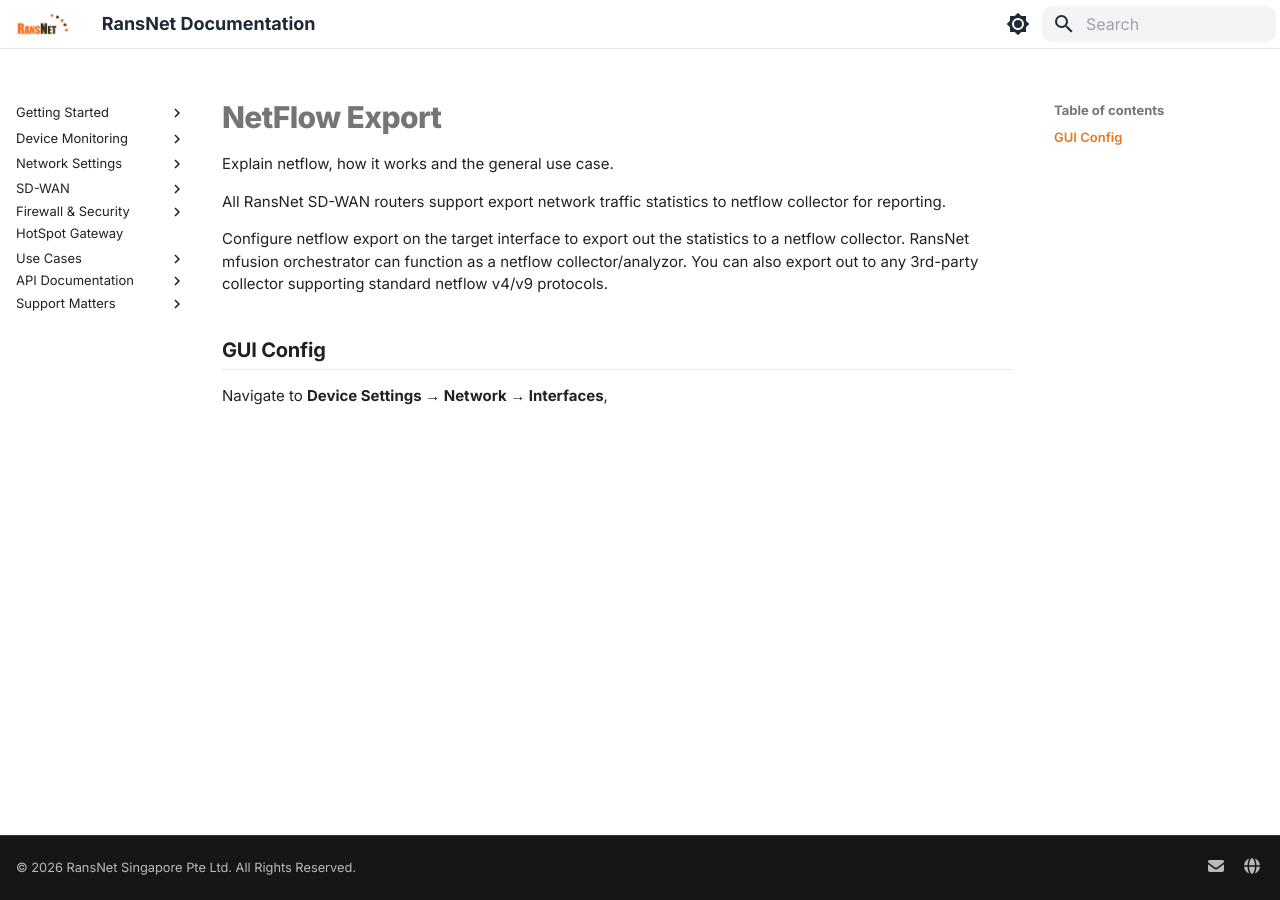
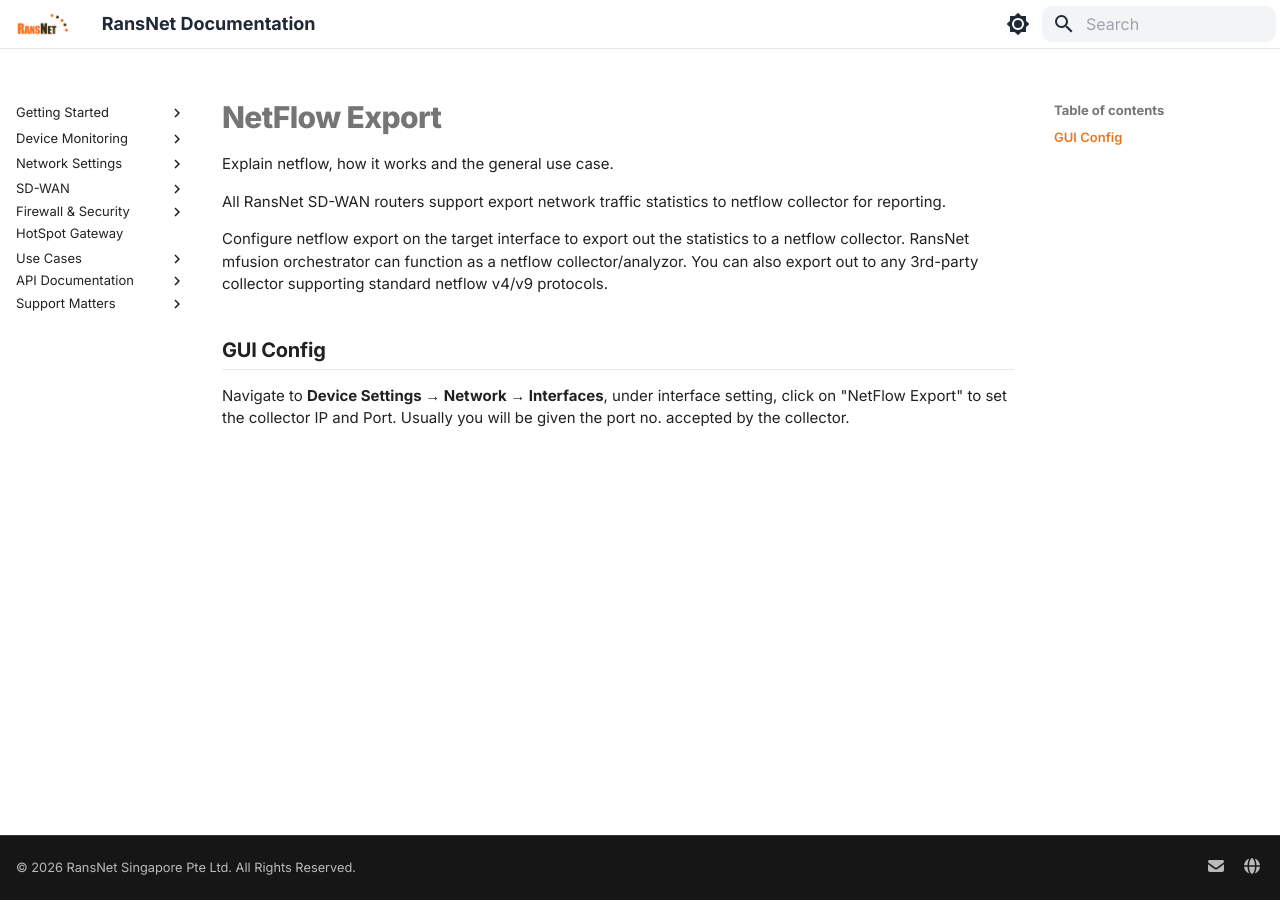
Before and after one commit to RansNet/docs, an MkDocs documentation site: the page built from docs/config/netflow.md, in a window 1280 px wide. Built offline with MkDocs 1.6.1 and Material for MkDocs 9.7.7, drawn with Linux system fonts in a browser that asks for light colours.

```diff
--- a/docs/config/netflow.md
+++ b/docs/config/netflow.md
@@ -7,4 +7,5 @@ All RansNet SD-WAN routers support export network traffic statistics to netflow
 Configure netflow export on the target interface to export out the statistics to a netflow collector. RansNet mfusion orchestrator can function as a netflow collector/analyzor. You can also export out to any 3rd-party collector supporting standard netflow v4/v9 protocols.
 
 ## GUI Config
-Navigate to **Device Settings → Network → Interfaces**,
+
+Navigate to **Device Settings → Network → Interfaces**, under interface setting, click on "NetFlow Export" to set the collector IP and Port. Usually you will be given the port no. accepted by the collector.
```
Also changed, not shown: docs/start/mfusion/admin.md (+1 -1 lines).
